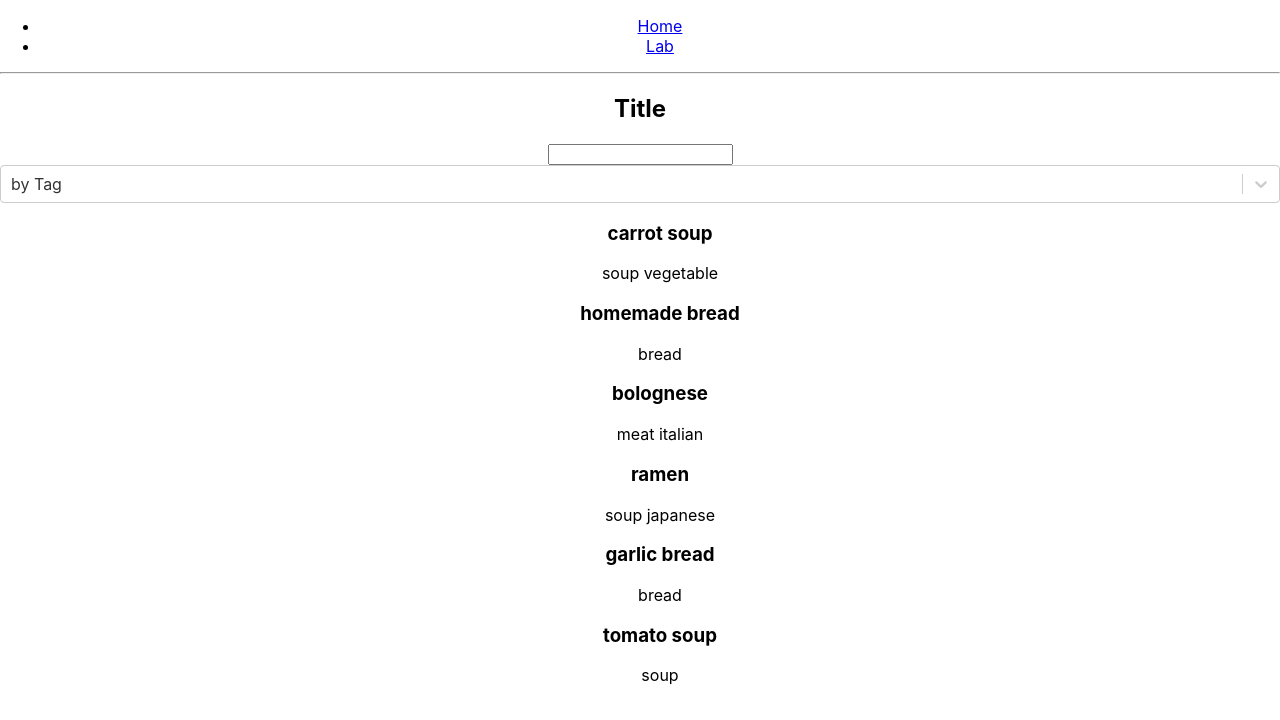
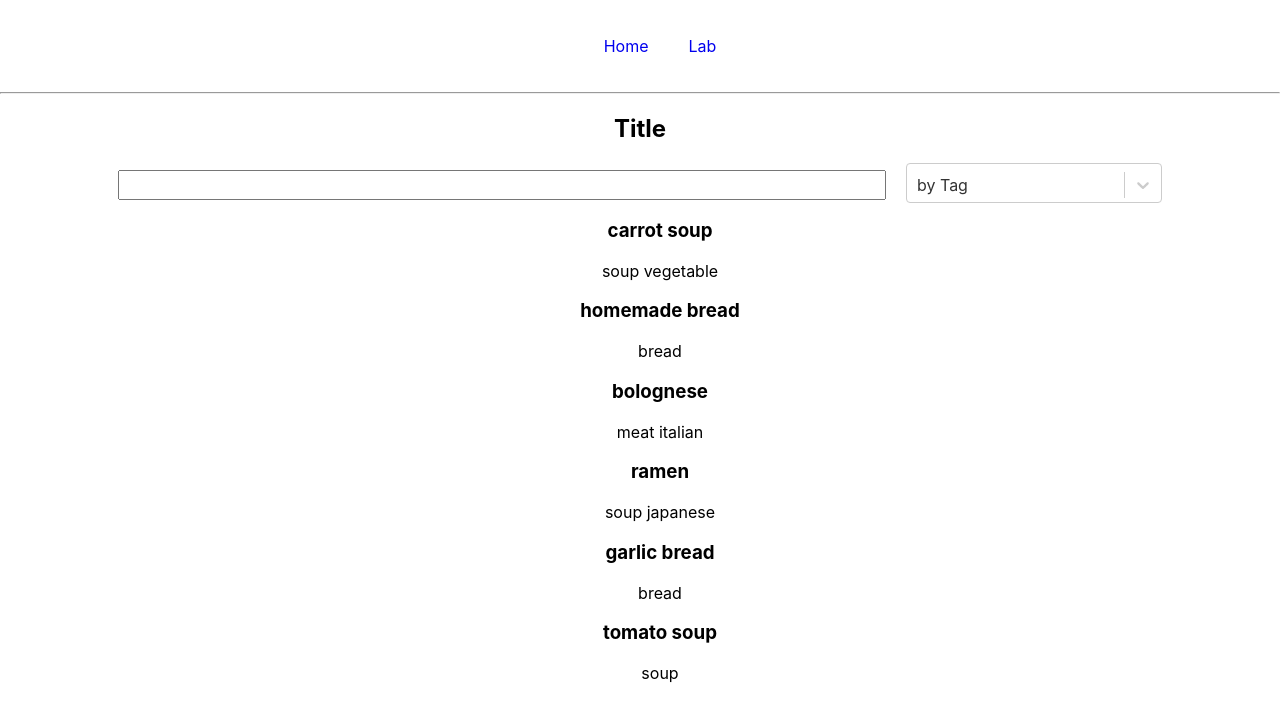
Before and after one commit to Totinhas/InfoLabs, a React (Create React App) app: page / in a window 1280 px wide. Shown: the top 720 px of the page. Built offline with nearby package versions, Linux system fonts and the light colour scheme.

Commit message:
style lab

```diff
--- /dev/null
+++ b/src/pages/Home/Home.css
@@ -0,0 +1,38 @@
+.App ul {
+  list-style: none;
+}
+
+.App ul li {
+  display: inline-block;
+  position: relative;
+  padding: 20px 20px;
+}
+
+.App ul li > a {
+  text-decoration: none;
+}
+
+#searchBar div > input {
+  width: 60%;
+  display: inline-block;
+  height: 30px;
+  margin-right: 20px;
+  box-sizing: border-box;
+}
+
+#searchBar .selectSearchBy {
+  width: 20%;
+  display: inline-block;
+  height: 30px;
+  padding: 0px;
+  box-sizing: border-box;
+}
+
+#searchBar .css-yk16xz-control {
+  padding: 0px;
+  height: 40px;
+}
+
+#searchBar .css-g1d714-ValueContainer {
+  padding: 0px;
+}
--- a/src/pages/Home/index.jsx
+++ b/src/pages/Home/index.jsx
@@ -1,6 +1,7 @@
 import React, { useState } from "react";
 import Select from "react-select";
 import { LabItem } from "../../components";
+import "./Home.css";
 
 // import "./HomePage.css";
 
@@ -45,6 +46,7 @@ const Home = ({ listOfLabs, handleClickLabItem }) => {
           <input type="text" onChange={search}></input>
 
           <Select
+            className="selectSearchBy"
             options={options}
             value={searchType}
             onChange={(value) => handleChange(value)}
--- /dev/null
+++ b/src/pages/Lab/Lab.css
@@ -0,0 +1,35 @@
+.Lab nav,
+.Lab div {
+  display: inline-block;
+}
+
+.Lab nav {
+  vertical-align: top;
+  width: 20%;
+  margin-right: 50px;
+}
+.Lab li {
+  list-style: none;
+  text-align: left;
+  padding: 10px 10px;
+  color: #001d4a;
+}
+
+.Lab li a {
+  text-decoration: none;
+  color: #001d4a;
+}
+
+.section {
+  padding: 8px 0px;
+  background-color: #eaf8bf;
+  border-bottom: 2px solid #ffffff;
+  margin-top: 10px;
+}
+
+.subSection {
+  padding: 8px 0px;
+  background-color: #eaf8bf;
+  border-bottom: 2px solid #ffffff;
+  margin-left: 40px;
+}
--- a/src/pages/Lab/index.jsx
+++ b/src/pages/Lab/index.jsx
@@ -1,21 +1,11 @@
 import React from "react";
-// import "./HomePage.css";
+import "./Lab.css";
 
 const Lab = ({ labContent }) => {
   return (
     <div className="Lab">
-      <div>
-        <h1>{labContent.title}</h1>
-        <p>{labContent.level}</p>
-        <p>
-          {labContent.tags.map((tag, index) => {
-            return <span>{tag} </span>;
-          })}
-        </p>
-        {labContent.sections.map((section, index) => {
-          return <p id={`section${index}`}>{section.md}</p>;
-        })}
-      </div>
+      <h1>{labContent.title}</h1>
+      <p>{labContent.level}</p>
       <nav>
         {labContent.sections.map((section, index) => {
           let depthClass;
@@ -35,6 +25,16 @@ const Lab = ({ labContent }) => {
           );
         })}
       </nav>
+      <div>
+        <p>
+          {labContent.tags.map((tag, index) => {
+            return <span>{tag} </span>;
+          })}
+        </p>
+        {labContent.sections.map((section, index) => {
+          return <p id={`section${index}`}>{section.md}</p>;
+        })}
+      </div>
     </div>
   );
 };
```
